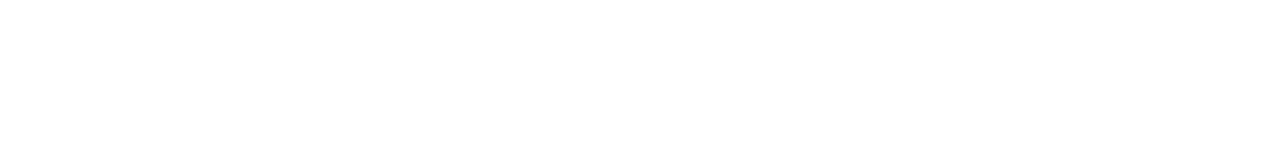
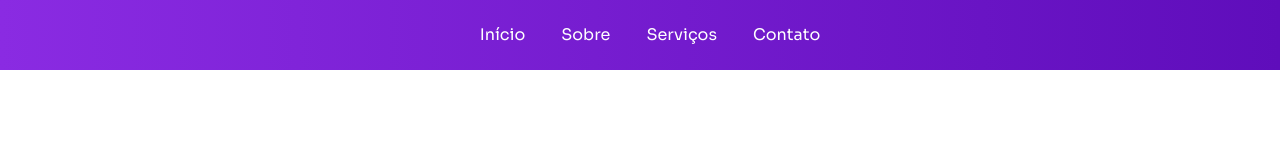
Before and after one commit to LinaBiotech/Lina-News-Cast, a plain HTML site: page index.html in a window 1280 px wide. Drawn offline with nearby package versions, Linux system fonts and the light colour scheme.

Commit message:
commit do nav bar, fonts e alguns ajustes menores.

```diff
--- a/css/style.css
+++ b/css/style.css
@@ -0,0 +1,47 @@
+body{
+    font-family: 'GFS Didot', 'Sora', sans-serif;
+    font-style: normal;
+    font-weight: 400;
+    font-optical-sizing: auto;
+}
+
+/* Navbar geral */
+.navbar-menu {
+    background: linear-gradient(90deg, #8A2BE2, #5f0dbb);
+    padding: 15px 0;
+}
+
+/* Logo */
+.navbar-menu .navbar-brand {
+    color: white;
+    font-weight: bold;
+    font-size: 1.5rem;
+}
+
+/* Links */
+.navbar-menu .nav-link {
+    color: white;
+    margin-left: 20px;
+    position: relative;
+    transition: 0.3s;
+}
+
+/* Efeito hover */
+.navbar-menu .nav-link::after {
+    content: "";
+    position: absolute;
+    width: 0%;
+    height: 2px;
+    bottom: 0;
+    left: 0;
+    background-color: white;
+    transition: 0.4s;
+}
+
+.navbar-menu .nav-link:hover::after {
+    width: 100%;
+}
+
+.navbar-menu .nav-link:hover {
+    color: #ddd;
+}
--- a/index.html
+++ b/index.html
@@ -1,11 +1,75 @@
 <!DOCTYPE html>
 <html lang="en">
 <head>
+    <link rel="icon" href="">
+    <meta charset="utf-8">
+    <meta name="viewport" content="width=device-width, initial-scale=1">
+    <title>Lina News Cast</title>
+
+    <!--Font Sora-->
+    <link rel="preconnect" href="https://fonts.googleapis.com">
+    <link rel="preconnect" href="https://fonts.gstatic.com" crossorigin>
+    <link href="https://fonts.googleapis.com/css2?family=Sora:wght@100..800&display=swap" rel="stylesheet">
+
+    <!--Font Awesome-->
+    <script src="https://kit.fontawesome.com/ffda54e860.js" crossorigin="anonymous"></script>
+
+    <!--Link bootstrap-->
+    <link href="https://cdn.jsdelivr.net/npm/bootstrap@5.3.8/dist/css/bootstrap.min.css" rel="stylesheet" integrity="sha384-sRIl4kxILFvY47J16cr9ZwB07vP4J8+LH7qKQnuqkuIAvNWLzeN8tE5YBujZqJLB" crossorigin="anonymous">
+    <!-- CDN do Bootstrap Icons -->
+    <link href="https://cdn.jsdelivr.net/npm/bootstrap-icons@1.11.3/font/bootstrap-icons.css" rel="stylesheet">
+
+
+    <link href="css/style.css" rel="stylesheet" >
+    <script src="js/script.js"></script>
+
+    <!--html5shiv-->
+    <!--[if lt IE 9]>
+	    <script src="bower_components/html5shiv/dist/html5shiv.js"></script>
+    <![endif]-->
+
     <meta charset="UTF-8">
     <meta name="viewport" content="width=device-width, initial-scale=1.0">
     <title>Document</title>
 </head>
+
 <body>
+    <!-- inicio nav-bar -->
+    <header>
+        <nav class="navbar navbar-expand-lg navbar-menu fixed-top">
+        <div class="container">
+<!-- toglle do menu -->
+    <button class="navbar-toggler" type="button" data-bs-toggle="collapse" data-bs-target="#menu">
+      <span class="navbar-toggler-icon"></span>
+    </button>
+<!-- itens do menu -->
+    <div class="collapse navbar-collapse menu justify-content-center">
+      <ul class="navbar-nav">
+
+        <li class="nav-item">
+          <a class="nav-link" href="#">Início</a>
+        </li>
+
+        <li class="nav-item">
+          <a class="nav-link" href="#">Sobre</a>
+        </li>
+
+        <li class="nav-item">
+          <a class="nav-link" href="#">Serviços</a>
+        </li>
+
+        <li class="nav-item">
+          <a class="nav-link" href="#">Contato</a>
+        </li>
+
+      </ul>
+    </div>
+  </div>
+</nav>
+
+<!-- Bootstrap JS -->
+<script src="https://cdn.jsdelivr.net/npm/bootstrap@5.3.0/dist/js/bootstrap.bundle.min.js"></script>
+    </header>
 
 </body>
 </html>
```
